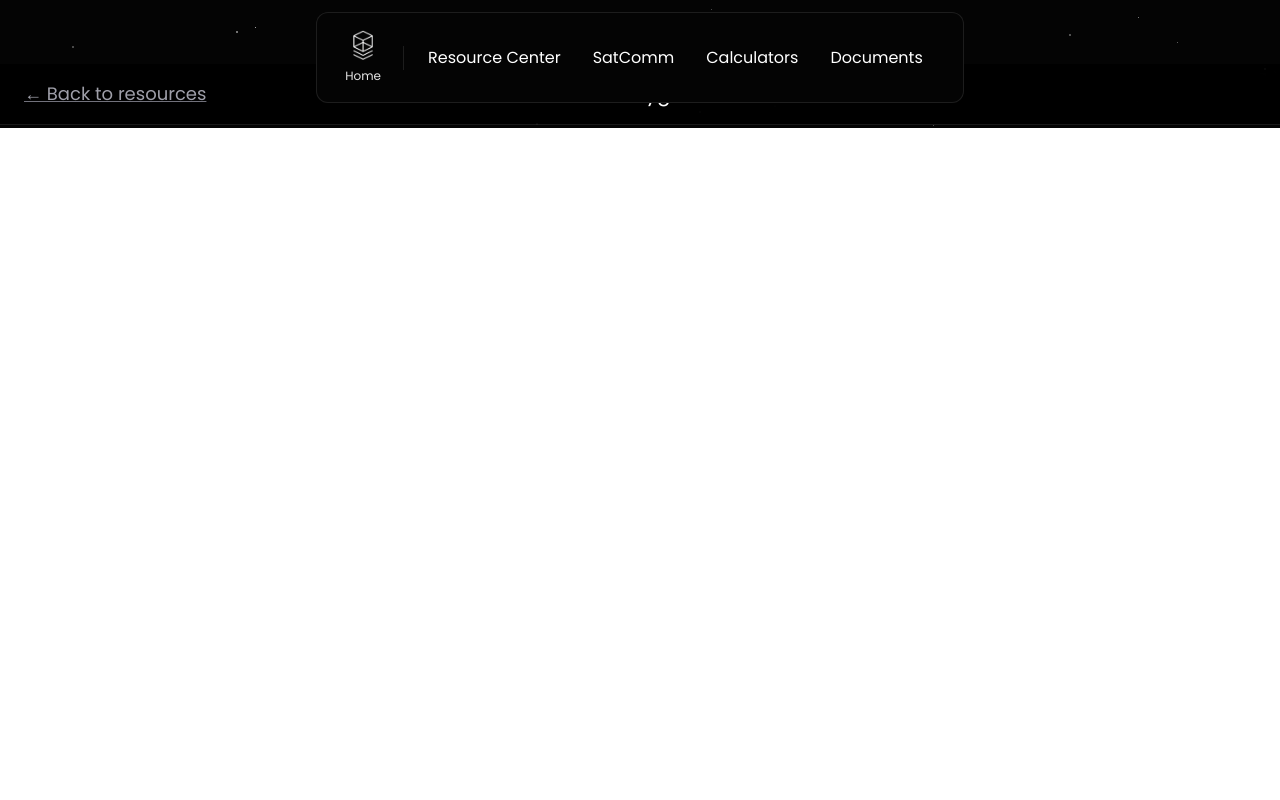
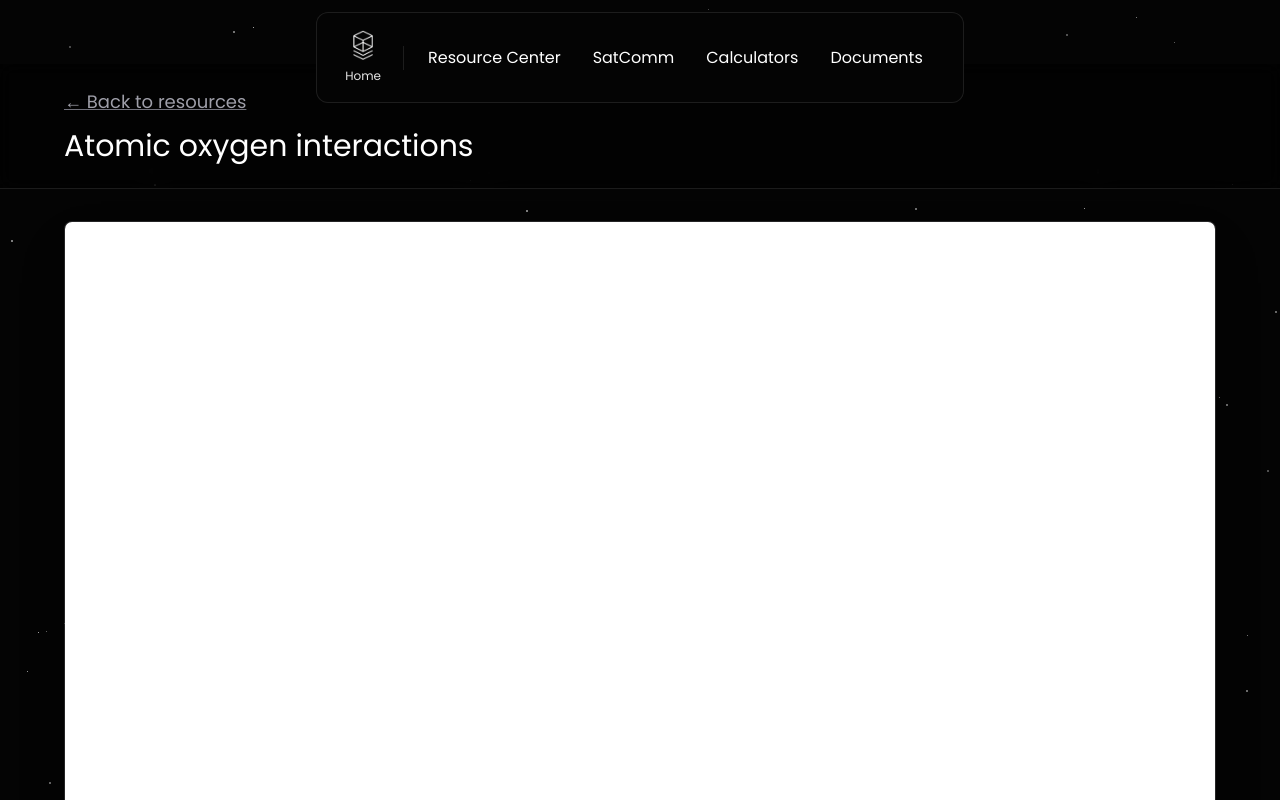
Before and after one commit to CubeSource/website-resources, a Next.js app in the folder resources/: page /resources/view/atomic-oxygen-interactions in a window 1280 px wide. Shown: the top 800 px of the page. Built offline with nearby package versions, Linux system fonts and the light colour scheme.

Commit message:
reshaped docs page

```diff
--- a/resources/app/resources/view/[slug]/page.tsx
+++ b/resources/app/resources/view/[slug]/page.tsx
@@ -79,29 +79,32 @@ export default function PdfViewerPage() {
       <NavBar />
       <StarryBackground />
       <div className="relative z-10 min-h-dvh pt-16">
-        {/* Header with back button - positioned below NavBar */}
-        <div className="fixed top-16 left-0 right-0 z-20 bg-black/80 backdrop-blur-md border-b border-white/10 px-6 py-4">
-          <div className="max-w-7xl mx-auto flex items-center justify-between">
+        {/* Header with back button and title */}
+        <div className="relative bg-black/50 backdrop-blur-sm border-b border-white/10 px-6 py-6">
+          <div className="max-w-6xl mx-auto">
             <Link
               href="/resources"
-              className={`${vt323.className} text-lg text-zinc-400 underline decoration-zinc-500 hover:text-zinc-200 hover:decoration-zinc-300 transition-colors`}
+              className={`${vt323.className} text-lg text-zinc-400 underline decoration-zinc-500 hover:text-zinc-200 hover:decoration-zinc-300 transition-colors inline-block mb-3`}
             >
               ← Back to resources
             </Link>
-            <h1 className={`${vt323.className} text-xl text-white hidden sm:block`}>
+            <h1 className={`${vt323.className} text-2xl sm:text-3xl text-white`}>
               {filename.replace('.pdf', '').replace(/_/g, ' ')}
             </h1>
-            <div className="w-24"></div> {/* Spacer for centering */}
           </div>
         </div>
 
-        {/* PDF Viewer */}
-        <div className="w-full pt-16" style={{ height: 'calc(100dvh - 64px)' }}>
-          <iframe
-            src={pdfSrc}
-            className="w-full h-full border-0"
-            title={filename}
-          />
+        {/* PDF Viewer Container */}
+        <div className="py-8 px-6">
+          <div className="max-w-6xl mx-auto">
+            <div className="bg-zinc-900/50 border border-white/10 rounded-lg overflow-hidden shadow-2xl" style={{ height: '85vh' }}>
+              <iframe
+                src={pdfSrc}
+                className="w-full h-full border-0"
+                title={filename}
+              />
+            </div>
+          </div>
         </div>
       </div>
     </div>
```
